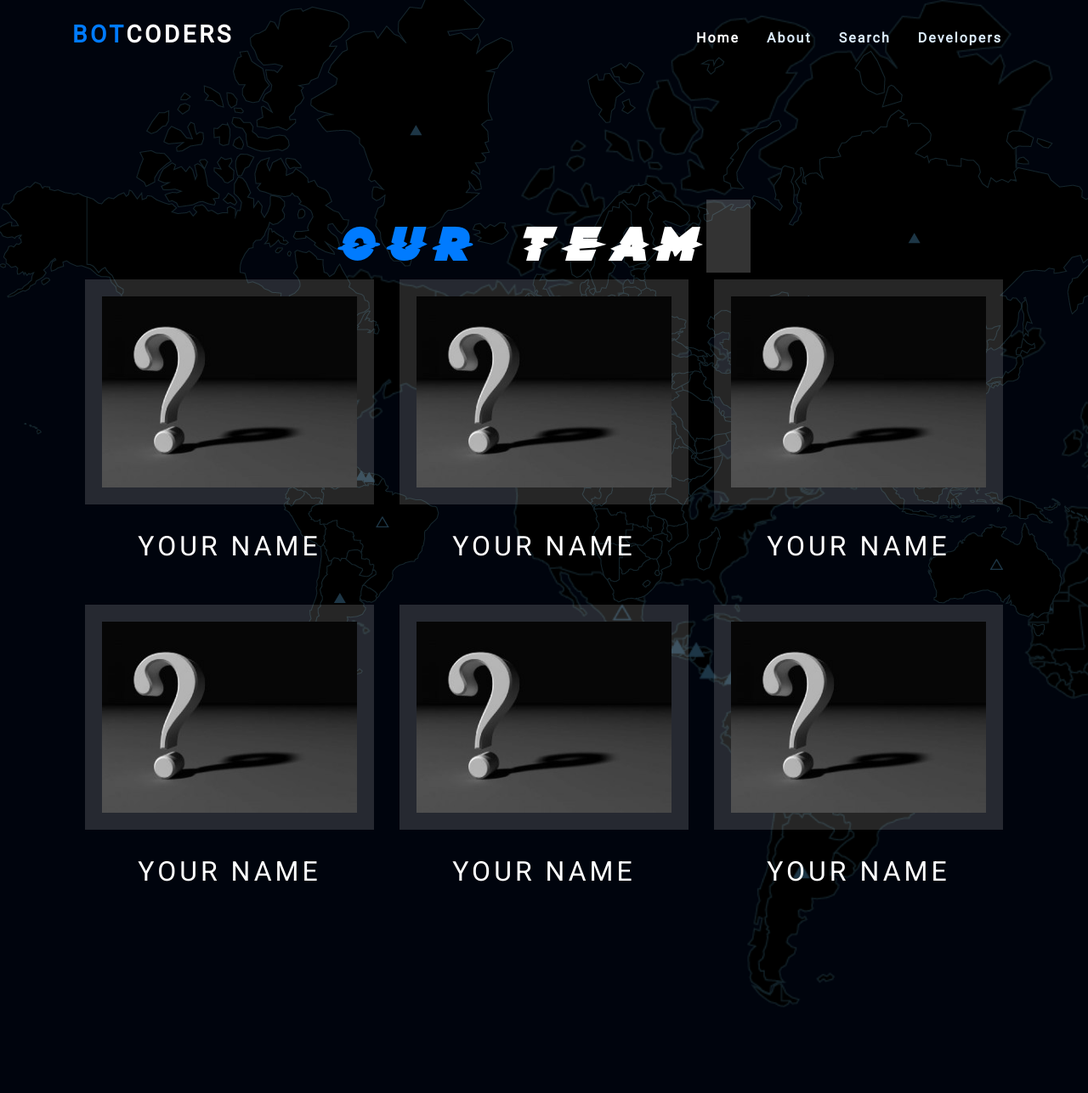
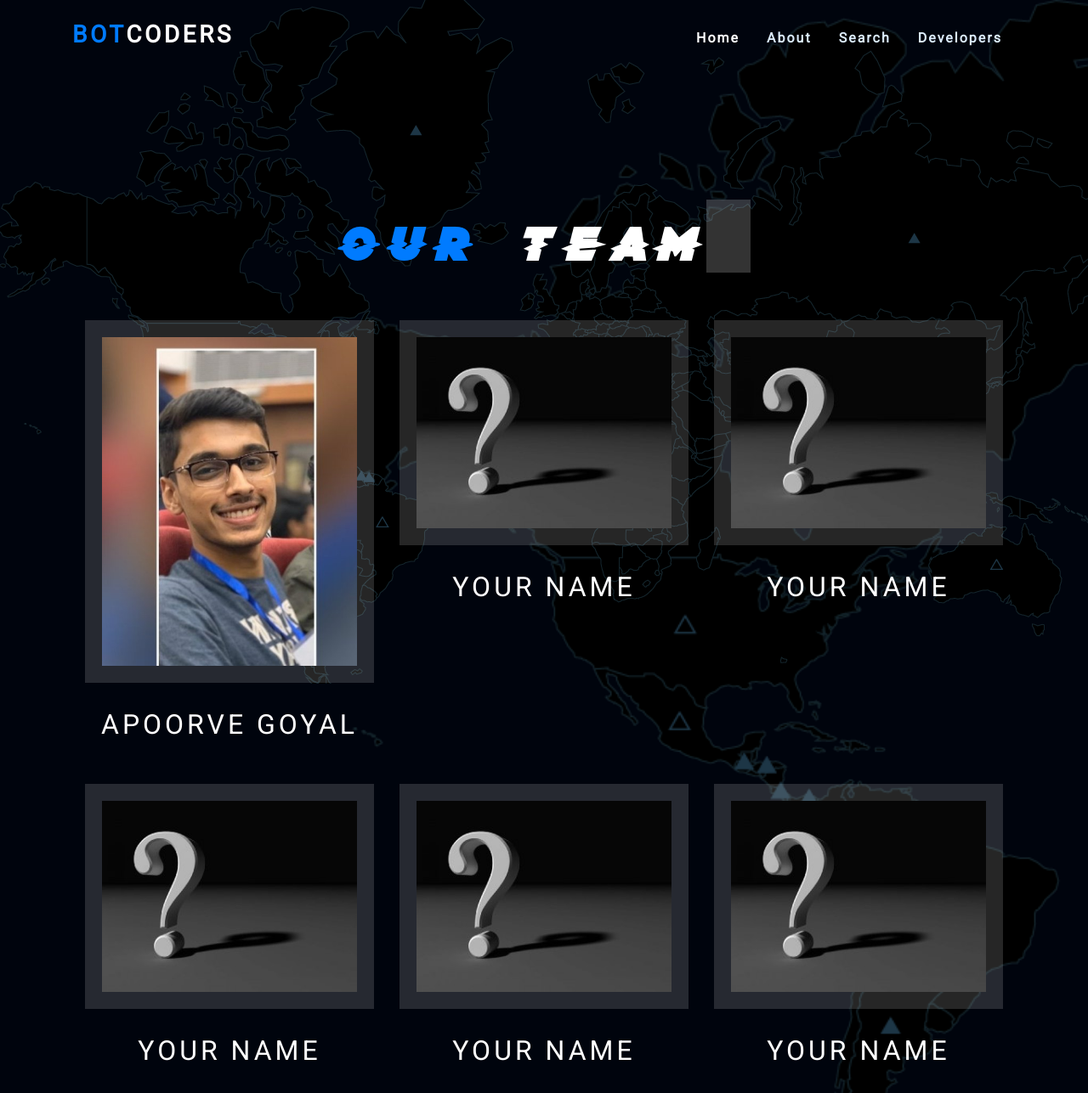
Before and after one commit to BOT-CODERS/BotCodeApp, a Django app: page /developers/ in a window 1280 px wide. Shown: the top 1287 px of the page at 85% size. Before the commit the page ends 1186 px from the top, so only its background shows below. Run offline with Django 3.2, Linux system fonts and the light colour scheme; some libraries are stand-ins or nearby versions; some web fonts are replaced.

Commit message:
:gem: Add Picture:

```diff
--- a/app/templates/app/developers.html
+++ b/app/templates/app/developers.html
@@ -4,18 +4,18 @@
 <div class="speakers-section" >
         <div class="container">
 
- <h1 class="display-1 bold color_white content__title text-center"><span class="color_danger">OUR </span>TEAM<span class="vim-caret">&nbsp;</span></h1>
+ <h1 class="display-1 bold color_white content__title text-center"><span class="color_danger">OUR </span>TEAM<span class="vim-caret">&nbsp;</span></h1><br><br>
             <div class="row justify-content-center">
 
                 <div class="speaker-block col-lg-4 col-md-12">
                     <div class="inner-box">
                         <div class="image-box">
-                            <figure class="image"><img src="{% static 'app/images/que.jpeg' %}"  alt="IMG">
+                            <figure class="image"><img src="{% static 'app/images/apoorve.jpg' %}"  alt="IMG">
                                 <div class="social-links">
                                     <ul>
 
-                                        <li><a href="#"><span class="fab fa-linkedin"></span></a></li>
-                                       <li><a href="#"><span class="fab fa-github"></span></a></li>
+                                        <li><a href="https://www.linkedin.com/in/apoorve-goyal/"><span class="fab fa-linkedin"></span></a></li>
+                                       <li><a href="https:www.githib.com/apoorve73"><span class="fab fa-github"></span></a></li>
                                        <li><a href="#"><span class="fab fa-facebook"></span></a></li>
                                        <li><a href="#"><span class="fab fa-twitter"></span></a></li>
                                     </ul>
@@ -23,7 +23,7 @@
                             </figure>
                         </div>
                         <div class="caption-box">
-                            <h2 class="name"> YOUR NAME </h2>
+                            <h2 class="name"> APOORVE GOYAL </h2>
                         </div>
                     </div>
                 </div>
--- a/app/urls.py
+++ b/app/urls.py
@@ -1,5 +1,6 @@
 from django.urls import path
 from . import views
+
 urlpatterns = [
     path('',views.home,name='home'),
     path('about/',views.about,name='about'),
--- a/app/views.py
+++ b/app/views.py
@@ -3,11 +3,9 @@ import nltk
 from nltk import ne_chunk, pos_tag, word_tokenize
 from nltk.tree import Tree
 
-import requests
-from bs4 import BeautifulSoup
-
-from selenium import webdriver
-from selenium.webdriver.chrome.options import Options
+from . import wiki_answer as wiki
+from . import general_answer as gen
+from . import stackoverflow as stack
 
 nltk.download('maxent_ne_chunker')
 nltk.download('words')
@@ -20,7 +18,6 @@ Driver_Path = '/home/apoorve/My Github Repos/BotCodeApp/Driver/chromedriver'
 # nltk named entity start here
 def get_continuous_chunks(text):
     chunked = ne_chunk(pos_tag(word_tokenize(text)))
-    prev = None
     continuous_chunk = []
     current_chunk = []
 
@@ -67,9 +64,9 @@ def search(request):
             named_entity = (' ').join(named_entity)
 
         result_dict = {'dict': named_entity}
-        site_dict = {'general_answer': general_answer(qry_entered, Driver_Path)} if site=='1' else\
-                     {'wikipedia_result': scrape_wikipedia(qry_entered)} if site=='2' else\
-                     {'stack_overflow_result': stackoverflow(qry_entered)}
+        site_dict = {'general_answer': gen.general_answer(qry_entered, Driver_Path)} if site=='1' else\
+                     {'wikipedia_result': wiki.scrape_wikipedia(qry_entered)} if site=='2' else\
+                     {'stack_overflow_result': stack.stackoverflow(qry_entered)}
 
         result_dict.update(site_dict)
         return render(request, 'app/search.html', result_dict)
@@ -80,124 +77,3 @@ def search(request):
 
 def developers(request):
     return render(request, 'app/developers.html')
-
-
-# wikipedia scrape begins
-def scrape_wikipedia(qry):
-    import wikipedia
-
-    list_returned = wikipedia.search(qry)  # return a list
-    # print(list_returned[0])
-    # print(wikipedia.summary(list_returned[0]))
-    return wikipedia.summary(list_returned[0])
-
-
-# wikipedia scrape ends
-
-# stackoverflow scrape begins
-headers = dict()
-headers[
-    "User-Agent"] = "Mozilla/5.0 (Windows NT 10.0; Win64; x64) AppleWebKit/537.36 (KHTML, like Gecko) Chrome/80.0.3987.149 Safari/537.36"
-
-
-def get_ques_text_and_link(q):
-    res = requests.get("https://stackoverflow.com/search?q=" + q,
-                       headers=headers)  # this is exactly the url when we search a question on stack overflow
-    soup = BeautifulSoup(res.text, "html.parser")
-
-    questions_data = {
-        "questions": []
-    }
-
-    question = soup.select_one(".question-summary")
-    q = question.select_one('.question-hyperlink')
-    link = "https://stackoverflow.com" + q["href"]
-    ques_text = q.getText()
-    # print(ques_text)
-    # print(link)
-    return ques_text, link
-
-
-def get_answer(url):
-    # content = urllib.request.urlopen(url)
-    source = requests.get(url, headers=headers).text
-    soup = BeautifulSoup(source, features='lxml')
-    try:
-        # answer = soup.find('div',attrs={'class':'accepted-answer'})
-        # accepted_content = answer[0].contents[1].find('div',attrs = {'class':'post-text'})
-        # accepted_content = answer.find('div',class_="js-post-body")
-        accepted_content = soup.find_all('div', class_="js-post-body")
-        # print("Detailed Question is :")
-        # print(accepted_content[0].text.strip())
-        # print("Top Answer is : ")
-        # print(accepted_content[1].text.strip())
-        return accepted_content[0].text.strip(), accepted_content[1].text.strip()
-        # return accepted_content[1].text
-    except Exception as error:
-        print(str(error))
-        return None, 'not answered'
-
-
-def stackoverflow(query):
-    ques_text, link = get_ques_text_and_link(query)
-    stackoverflow_list = ["question is : " + ques_text, "For Details visit : " + link]
-    detailed_ques, answer = get_answer(link)
-    if (detailed_ques is None):
-        return ['The question is not answered in stackoverflow']
-    stackoverflow_list.append("Detailed Question : " + detailed_ques)
-    stackoverflow_list.append("Answer is : " + answer)
-    return stackoverflow_list
-    # [0-quest_text,1-link,2-detailed_ques,3-answer]
-
-
-# stackoverflow scrape ends
-
-# general_answer scrape begins
-
-def general_answer(q, PATH):
-    url = f'https://duckduckgo.com/?q={q.lower().replace(" ", "+")}&ia=web'
-    # print(url)
-    options = Options()
-    options.headless = True
-    driver = webdriver.Chrome(executable_path=PATH, options=options)
-
-    driver.get(url)
-
-    # prettify the source code and save in source_code
-    # soup = BeautifulSoup(driver.page_source, 'html.parser')
-    # source_code = soup.prettify()
-
-    # get information if card is present
-    try:
-        less_btn = driver.find_element_by_class_name("module__toggle--more")
-        less_btn.click()
-        result_elements = driver.find_elements_by_class_name(
-            "module__text")  # use "module__content to get the full card text"
-        text = [i.text for i in result_elements]
-        # print(*text, sep='\n')
-        return str(*text)
-
-        # with open('Apoorve/duck-duck-go/card_content.txt', 'w') as outfile:
-        #   outfile.write('\n'.join(text))
-        # print('\nOpen card_content.txt')
-        # exit()
-
-    except:
-        pass
-
-    # if card is not present then collect the short summary provided by the site
-    try:
-
-        result_elements = driver.find_elements_by_class_name("result__snippet")
-        snippets = [i.text for i in result_elements[:5]]
-        # print(*snippets, sep='\n')
-        return snippets
-        # with open('Apoorve/scrape_finalesearch_result_snippets.txt', 'w') as outfile:
-        #   outfile.write('\n'.join(snippets))
-        # print('\nOpen search_result_snippets.txt')
-
-    except Exception as e:
-        # print(f"Result Error: {e}")
-        pass
-
-# general_answer scrape ends
```
Also changed, not shown: app/general_answer.py (added, +42 -0 lines), app/stackoverflow.py (added, +51 -0 lines), app/wiki_answer.py (added, +8 -0 lines), app/quora.py (added), app/static/app/images/apoorve.jpg (added).
